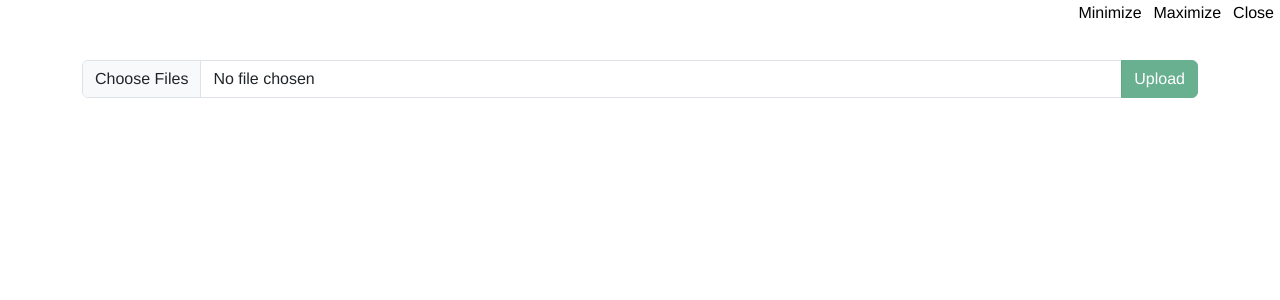
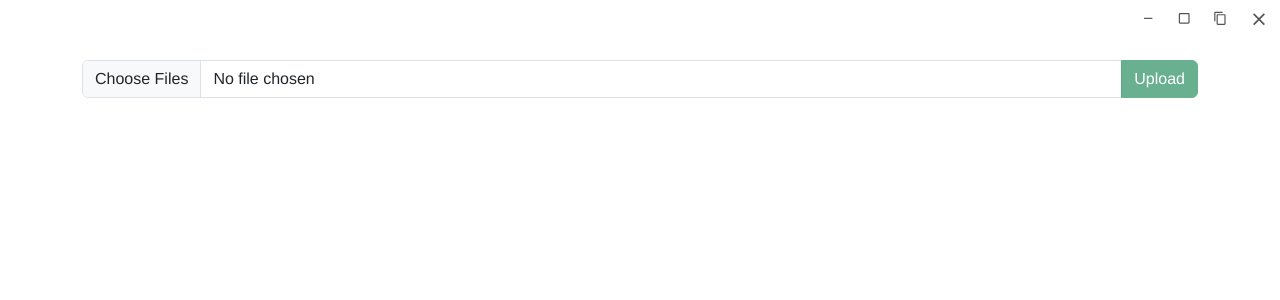
Before and after one commit to David-Mordechai/FilesTransferProject, a Vue app in the folder files-transfer-app/: page / in a window 1280 px wide. Shown: the top 300 px of the page. Built offline with nearby package versions, Linux system fonts and the light colour scheme.

Commit message:
implented close button in custom title bar

```diff
--- a/files-transfer-app/src/App.vue
+++ b/files-transfer-app/src/App.vue
@@ -1,15 +1,35 @@
 <template>
-  <div class="title-bar-buttons">
-      <button class="btn1">Minimize</button>
-      <button class="btn1">Maximize</button>
-      <button class="btn1">Close</button>
+  <div class="toolbar" >
+    <div class="title-bar-buttons">
+      <button class="btnMin" tabindex="-1">
+        <svg xmlns="http://www.w3.org/2000/svg" height="24" viewBox="0 0 24 24" width="24">
+          <path d="M0 0h16v16H0z" fill="none" />
+          <path d="M19 13H5v-2h14v2z" />
+        </svg>
+      </button>
+      <button class="btnMax" tabindex="-1">
+        <svg xmlns="http://www.w3.org/2000/svg" height="24" viewBox="0 0 24 24" width="24">
+          <path d="M19 5v14H5V5h14m0-2H5c-1.1 0-2 .9-2 2v14c0 1.1.9 2 2 2h14c1.1 0 2-.9 2-2V5c0-1.1-.9-2-2-2z" />
+        </svg>
+      </button>
+      <button class="btnScaleDown" tabindex="-1">
+        <svg xmlns="http://www.w3.org/2000/svg" height="24" viewBox="0 0 24 24" width="24">
+          <path
+            d="M16 1H4c-1.1 0-2 .9-2 2v14h2V3h12V1zm3 4H8c-1.1 0-2 .9-2 2v14c0 1.1.9 2 2 2h11c1.1 0 2-.9 2-2V7c0-1.1-.9-2-2-2zm0 16H8V7h11v14z" />
+        </svg>
+      </button>
+      <button @click="close" class="btnClose" tabindex="-1">
+        <svg xmlns="http://www.w3.org/2000/svg" height="24" viewBox="0 0 24 24" width="24">
+          <path
+            d="M19 6.41L17.59 5 12 10.59 6.41 5 5 6.41 10.59 12 5 17.59 6.41 19 12 13.41 17.59 19 19 17.59 13.41 12z" />
+        </svg>
+      </button>
     </div>
+  </div>
+
   <div class="container mt-2">
     <div class="mb-3">
-      <FilesPicker
-        @updateSelectedFileList="updateSelectedFileList"
-        @uploadFiles="uploadFiles"
-      />
+      <FilesPicker @updateSelectedFileList="updateSelectedFileList" @uploadFiles="uploadFiles" />
       <div v-if="selectedFiles.length > 0">
         <FilesListTable :files="selectedFiles" />
         <ProgressBar :progressPercent="progressPercent" />
@@ -26,6 +46,9 @@ import FilesPicker from "./components/FilesPicker.vue";
 import FilesListTable from "./components/FilesListTable.vue";
 import { uploadFile } from "./services/fileUploaderService";
 
+const electron = require('electron')
+const ipc = electron.ipcRenderer
+
 export default {
   name: "App",
   components: { ProgressBar, FilesPicker, FilesListTable },
@@ -41,12 +64,15 @@ export default {
     async function uploadFiles() {
       progressPercent.value = 0;
       let progressStep = Math.round(100 / selectedFiles.value.length);
-      let files = selectedFiles.value;
-      for (let i = 0; i < files.length; i++) {
-        await uploadFile(files[i]);
+      for (let i = 0; i < selectedFiles.value.length; i++) {
+        await uploadFile(selectedFiles.value[i]);
         progressPercent.value += progressStep;
       }
       progressPercent.value = 100;
+    }
+
+    function close() {
+      ipc.send('close')
     }
 
     return {
@@ -54,6 +80,7 @@ export default {
       progressPercent,
       updateSelectedFileList,
       uploadFiles,
+      close
     };
   },
 };
@@ -66,35 +93,77 @@ export default {
   -moz-osx-font-smoothing: grayscale;
   margin-top: 60px;
 }
-/* .fixed-header,
-.fixed-footer {
+
+.toolbar {
+  height: 36px;
   width: 100%;
   position: fixed;
-  background: #333;
-  padding: 0;
-  margin: 0;
-  color: #fff;
+  top: 0px;
+  -webkit-app-region: drag;
 }
-.fixed-header {
-  top: 0;
-}
-.fixed-footer {
-  bottom: 0;
-} */
 
 .title-bar-buttons {
-    -webkit-app-region: no-drag;
-    position: fixed;
-    top: 0px;
-    right: 0px;
+  -webkit-app-region: no-drag;
+  position: fixed;
+  right: 0px;
 }
-.btn1{
+
+.btnMin,
+.btnMax,
+.btnScaleDown,
+.btnClose {
   border: none;
   background-color: transparent;
-  color: text;
+  height: 36px;
+  width: 36px;
 }
-.btn1:hover{
-  background-color: red;
+
+.btnClose {
+  width: 42px;
+}
+
+.btnClose:hover {
+  background-color: orangered;
   color: whitesmoke;
 }
+
+.btnMin:hover,
+.btnMax:hover,
+.btnScaleDown:hover {
+  background-color: rgba(128, 128, 128, 0.597);
+}
+
+svg {
+  width: 60%;
+  height: 55%;
+}
+
+.btnClose svg {
+  width: 80%;
+  height: 60%;
+}
+
+@media (prefers-color-scheme: dark) {
+
+  .btnMin,
+  .btnMax,
+  .btnScaleDown,
+  .btnClose svg {
+    fill: #fff;
+  }
+
+  .toolbar {
+    background-color: #1c1c1cd9;
+  }
+}
+
+@media (prefers-color-scheme: light) {
+
+  .btnMin,
+  .btnMax,
+  .btnScaleDown,
+  .btnClose svg {
+    fill: #000000ab;
+  }
+}
 </style>
--- a/files-transfer-app/vue.config.js
+++ b/files-transfer-app/vue.config.js
@@ -1,4 +1,12 @@
 const { defineConfig } = require('@vue/cli-service')
 module.exports = defineConfig({
-  transpileDependencies: true
+  transpileDependencies: true,
+  pluginOptions: {
+    electronBuilder: {
+      nodeIntegration: true
+    }
+  },
+  configureWebpack: {
+    devtool: 'source-map'
+  }
 })
```
Also changed, not shown: files-transfer-app/src/background.js (+14 -2 lines).
